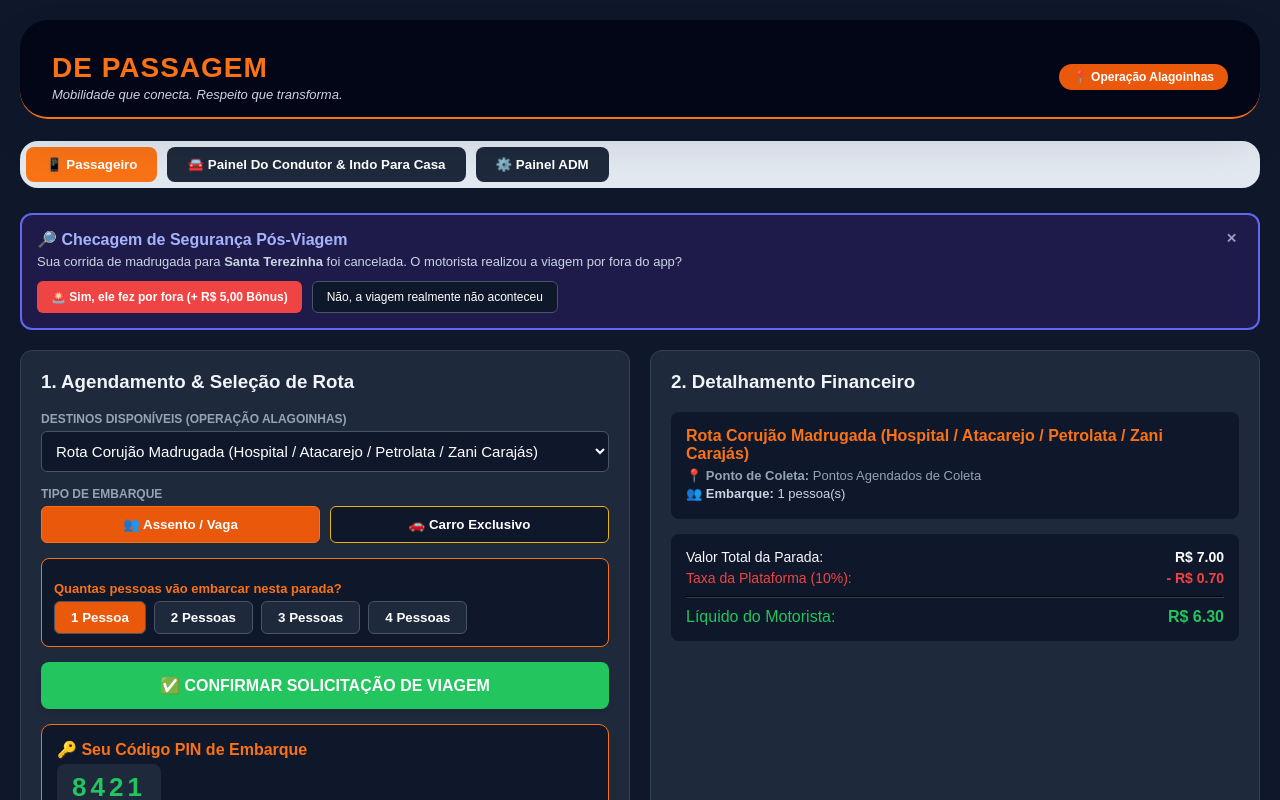
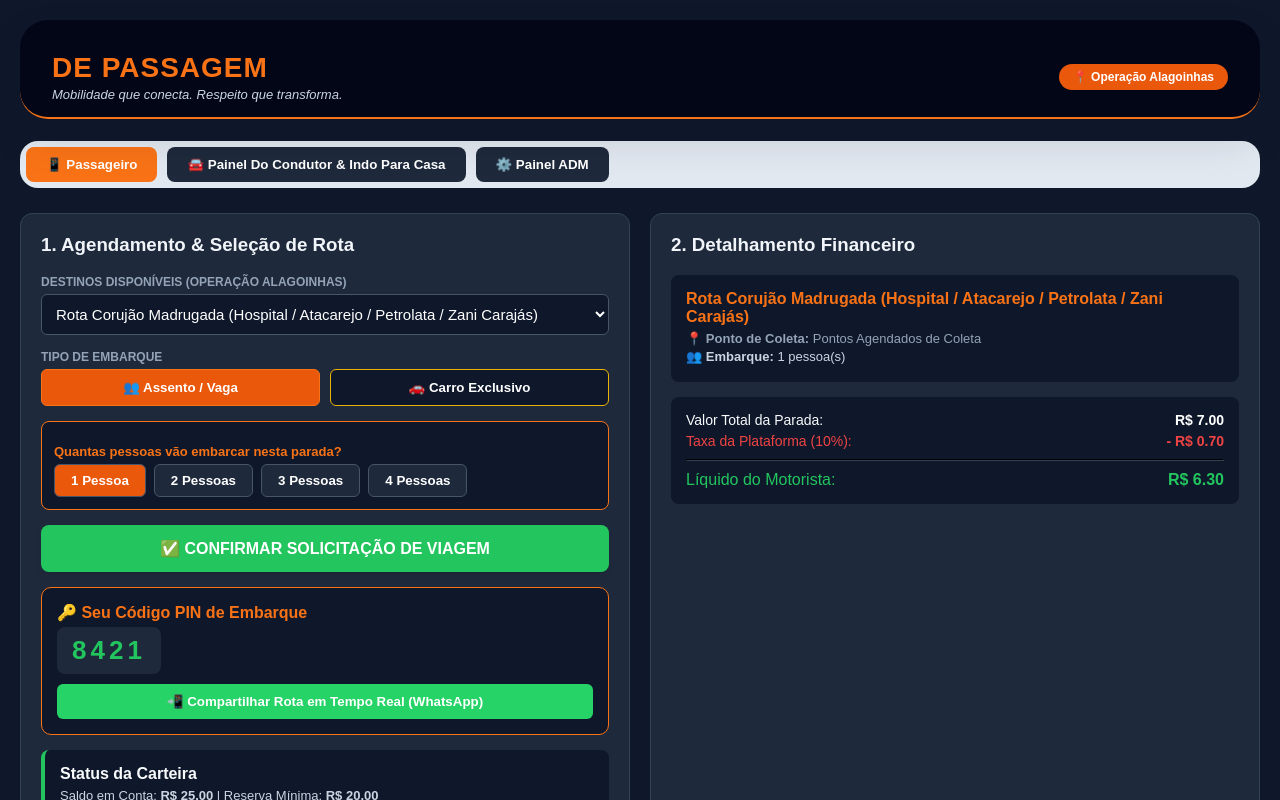
Before and after one commit to flavioaraujooficial-droid/alagoinhas-mobilidade, a React (Vite) app in the folder frontend/: page / in a window 1280 px wide. Shown: the top 800 px of the page. Built offline with nearby package versions, Linux system fonts and the light colour scheme.

Commit message:
Update main.jsx

```diff
--- a/frontend/src/main.jsx
+++ b/frontend/src/main.jsx
@@ -176,7 +176,7 @@ function App() {
         </div>
       )}
 
-      {/* BANNER DE AUDITORIA DE CANCELAMENTO PÓS-VIAGEM */}
+     {/* CHECAGEM E BÔNUS PÓS-VIAGEM DESATIVADOS PARA EVITAR FRAUDES
 {mostrarPesquisaCancelamento && (
   <div style={{ backgroundColor: '#1e1b4b', border: '2px solid #6366f1', padding: '15px', borderRadius: '12px', marginBottom: '20px' }}>
     <div style={{ display: 'flex', justifyContent: 'space-between', alignItems: 'flex-start' }}>
@@ -189,26 +189,19 @@ function App() {
       <button onClick={() => setMostrarPesquisaCancelamento(false)} style={{ background: 'none', border: 'none', color: '#94a3b8', cursor: 'pointer', fontWeight: 'bold' }}>✕</button>
     </div>
 
-          {!respostaFraude ? (
-            <div style={{ marginTop: '12px', display: 'flex', gap: '10px', flexWrap: 'wrap' }}>
-              <button
-                onClick={() => responderPesquisaFraude('sim_por_fora')}
-                style={{ padding: '8px 14px', borderRadius: '6px', border: 'none', backgroundColor: '#ef4444', color: '#fff', fontWeight: 'bold', cursor: 'pointer', fontSize: '12px' }}>
-                🚨 Sim, ele fez por fora (+ R$ 5,00 Bônus)
+    {!respostaFraude && (
+      <div style={{ marginTop: '12px', display: 'flex', gap: '10px' }}>
+        <button onClick={() => responderPesquisaFraude('sim_por_fora')} style={{ padding: '8px 14px', backgroundColor: '#ef4444', color: '#fff', border: 'none', borderRadius: '6px', fontSize: '12px', fontWeight: 'bold', cursor: 'pointer' }}>
+          Sim, fomos por fora
         </button>
-              <button
-                onClick={() => responderPesquisaFraude('nao_realizada')}
-                style={{ padding: '8px 14px', borderRadius: '6px', border: '1px solid #475569', backgroundColor: '#0f172a', color: '#fff', fontSize: '12px', cursor: 'pointer' }}>
-                Não, a viagem realmente não aconteceu
+        <button onClick={() => responderPesquisaFraude('nao_cancelada_real')} style={{ padding: '8px 14px', backgroundColor: '#334155', color: '#fff', border: 'none', borderRadius: '6px', fontSize: '12px', fontWeight: 'bold', cursor: 'pointer' }}>
+          Não, a viagem não aconteceu
         </button>
-            </div>
-          ) : (
-            <div style={{ marginTop: '10px', color: '#22c55e', fontSize: '12px', fontWeight: 'bold' }}>
-              ✓ Bônus creditado na carteira!
       </div>
     )}
   </div>
 )}
+*/}
 
     {/* 1. ABA PASSAGEIRO */}
 {abaAtiva === 'passageiro' && (
```
Lines whose indentation alone changed are shown as unchanged.
